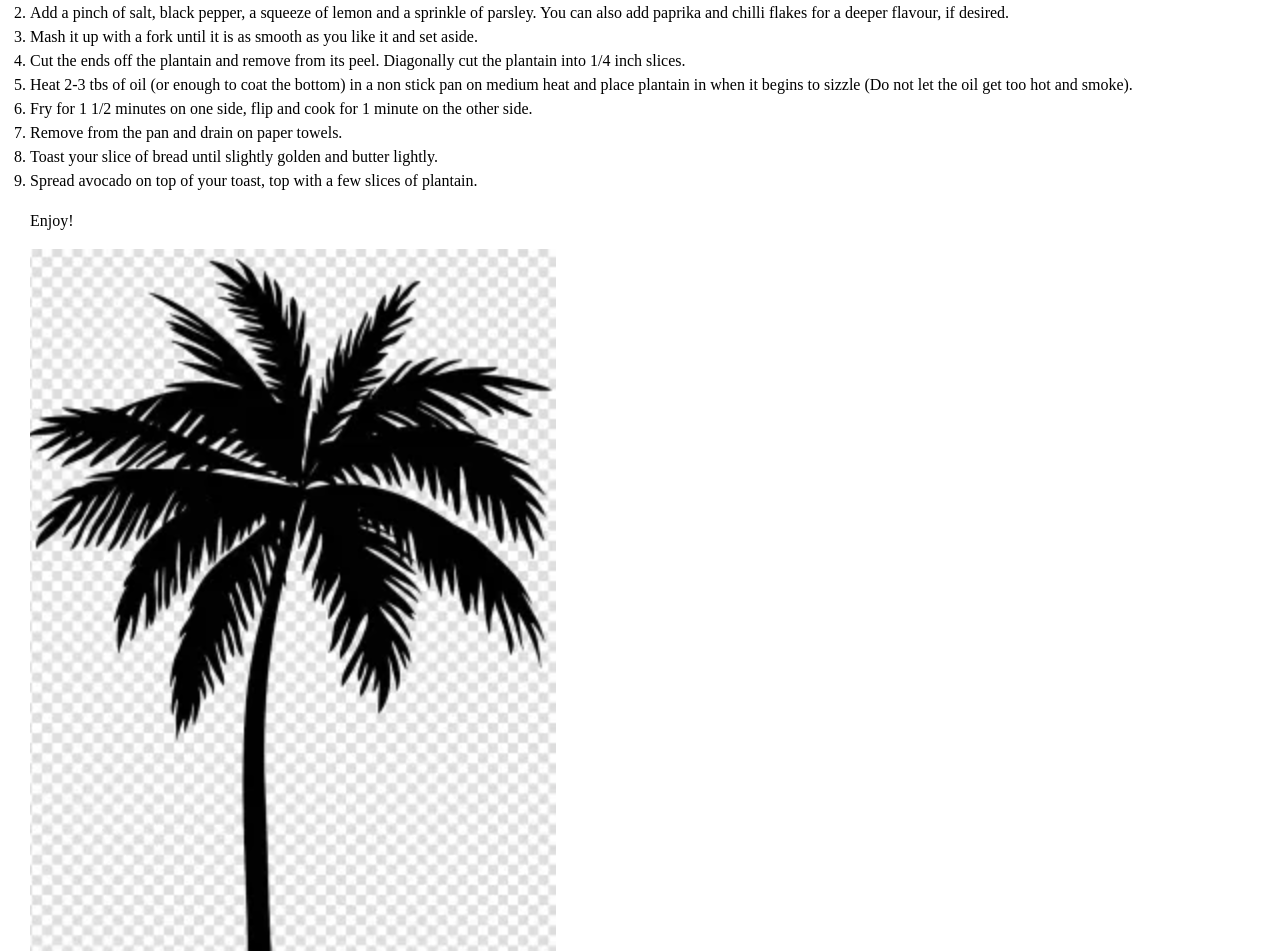
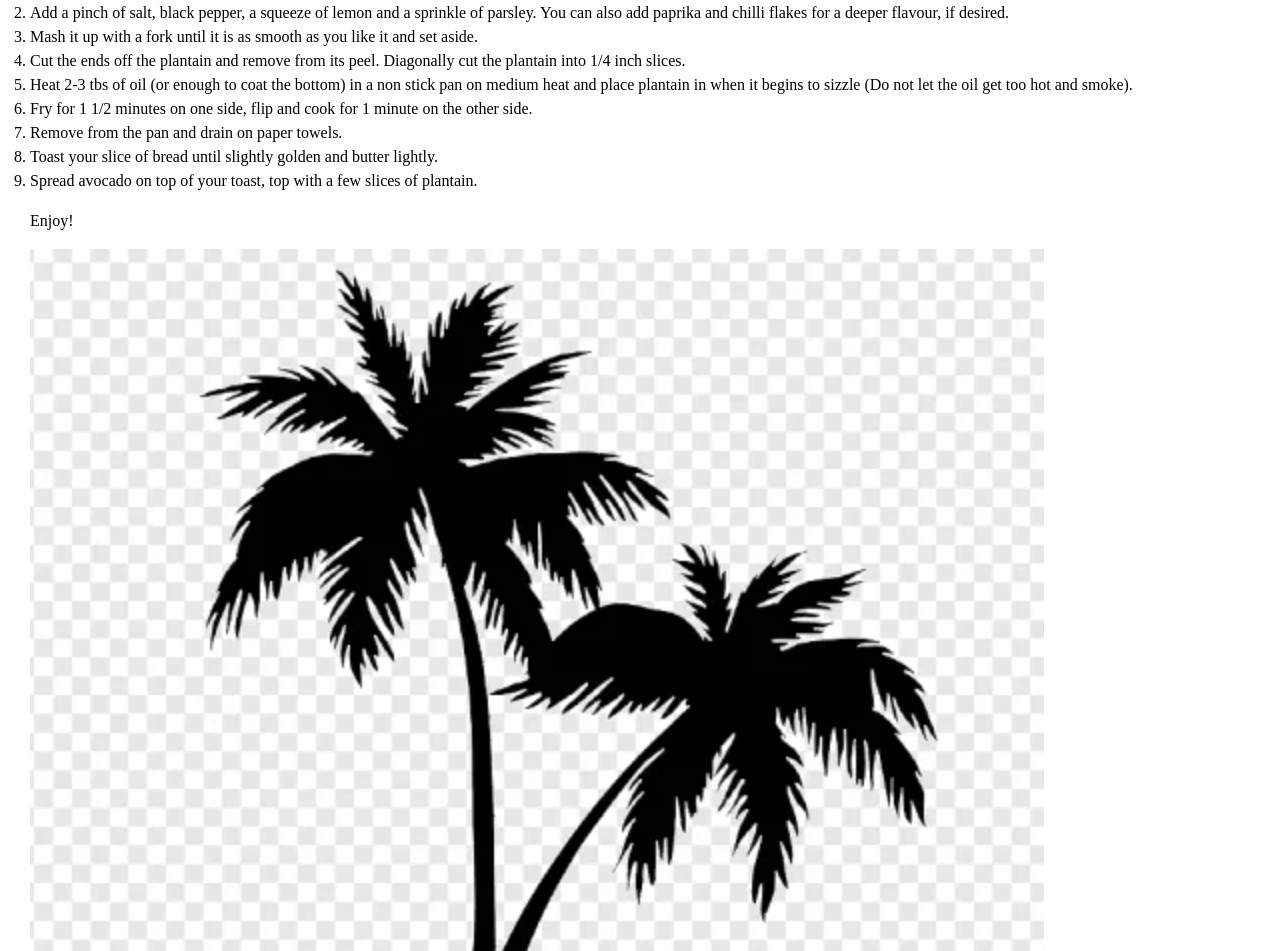
Before and after one commit to Nicolle90/CVRecipes, a Jekyll site: the page built from _recipes/recipe1.md, in a window 1280 px wide. Shown: the part 1067-2018 px from the top of the page. Built offline with Jekyll 4.4.1, drawn with Linux system fonts in a browser that asks for light colours.

Commit message:
Update Recipes “recipe1”

```diff
--- a/_recipes/recipe1.md
+++ b/_recipes/recipe1.md
@@ -43,4 +43,4 @@ Avocado toast has quickly become a worldwide breakfast favourite, with origins t
 
 Enjoy!
 
-![Palm tree](../uploads/palmtreeoutline.png "Palm tree")
+![Two Palm tree](../uploads/twopalmtrees.png "Two Palm tree")
```
Also changed, not shown: uploads/twopalmtrees.png (added).
